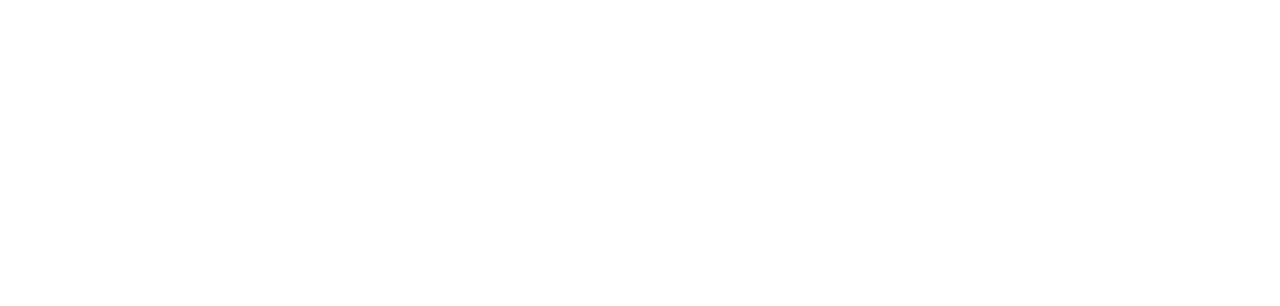
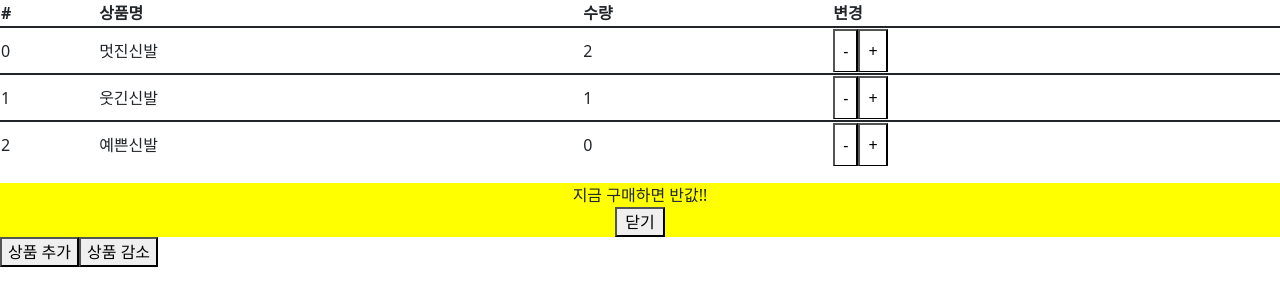
Before and after one commit to apeachicetea/About-Redux, a React (Create React App) app: page /cart/1 in a window 1280 px wide. Before the commit this address had no page. Shown: the top 306 px of the page. Built offline with nearby package versions, Linux system fonts and the light colour scheme.

Commit message:
Add: useSelector, useDispatch로 리팩토링

```diff
--- a/src/components/App.js
+++ b/src/components/App.js
@@ -2,6 +2,7 @@
 import { BrowserRouter, Routes, Route } from "react-router-dom";
 import Home from "../routes/Home";
 import Cart from "../routes/Cart";
+import Cart2 from "../routes/Cart2";
 
 function App() {
   return (
@@ -9,6 +10,7 @@
       <Routes>
         <Route path='/' exact element={<Home />}></Route>
         <Route path='/cart' element={<Cart />}></Route>
+        <Route path='/cart/:id' element={<Cart2 />}></Route>
       </Routes>
     </BrowserRouter>
   );
--- /dev/null
+++ b/src/routes/Cart2.js
@@ -0,0 +1,108 @@
+import React from "react";
+import { Table } from "react-bootstrap";
+import { useDispatch, useSelector } from "react-redux";
+
+function Cart2() {
+  const dispatch = useDispatch();
+  const { reducer, modalReducer } = useSelector((state) => state);
+  const state = reducer;
+  const modalState = modalReducer;
+
+  const handleOnClickPlus = () => {
+    dispatch({ type: `${process.env.REACT_APP_PLUS}`, text: "수량 추가 완료" });
+  };
+  const handleOnClickMinus = () => {
+    dispatch({
+      type: `${process.env.REACT_APP_MINUS}`,
+      text: "수량 감소 완료",
+    });
+  };
+
+  const handleOpenModal = () => {
+    dispatch({ type: "Open" });
+  };
+
+  const handleCloseModal = () => {
+    dispatch({ type: "Close" });
+  };
+
+  const handleAddList = () => {
+    dispatch({ type: "Add", payload: { id: 5, name: "간지신발", quan: 10 } });
+  };
+
+  const handleSubList = () => {
+    dispatch({ type: "Sub" });
+  };
+
+  return (
+    <div>
+      <Table responsive>
+        <tr>
+          <th>#</th>
+          <th>상품명</th>
+          <th>수량</th>
+          <th>변경</th>
+        </tr>
+        {state.map((el, i) => (
+          <tr key={i}>
+            <td>{el.id}</td>
+            <td>{el.name}</td>
+            <td>{el.quan}</td>
+            <td>
+              <button onClick={handleOnClickMinus}>-</button>
+              <button onClick={handleOnClickPlus}>+</button>
+            </td>
+          </tr>
+        ))}
+      </Table>
+      <div
+        style={{
+          width: "100%",
+          backgroundColor: "yellow",
+          display: "flex",
+          flexDirection: "column",
+          justifyContent: "center",
+          alignItems: "center",
+        }}
+      >
+        {modalState ? (
+          <>
+            지금 구매하면 반값!!{" "}
+            <button
+              style={{
+                width: "50px",
+              }}
+              onClick={handleCloseModal}
+            >
+              닫기
+            </button>
+          </>
+        ) : (
+          <div
+            style={{
+              width: "100%",
+              backgroundColor: "white",
+              display: "flex",
+              flexDirection: "column",
+              justifyContent: "center",
+              alignItems: "center",
+            }}
+          >
+            <button
+              style={{
+                width: "50px",
+              }}
+              onClick={handleOpenModal}
+            >
+              열기
+            </button>
+          </div>
+        )}
+      </div>
+      <button onClick={handleAddList}>상품 추가</button>
+      <button onClick={handleSubList}>상품 감소</button>
+    </div>
+  );
+}
+
+export default Cart2;
```
